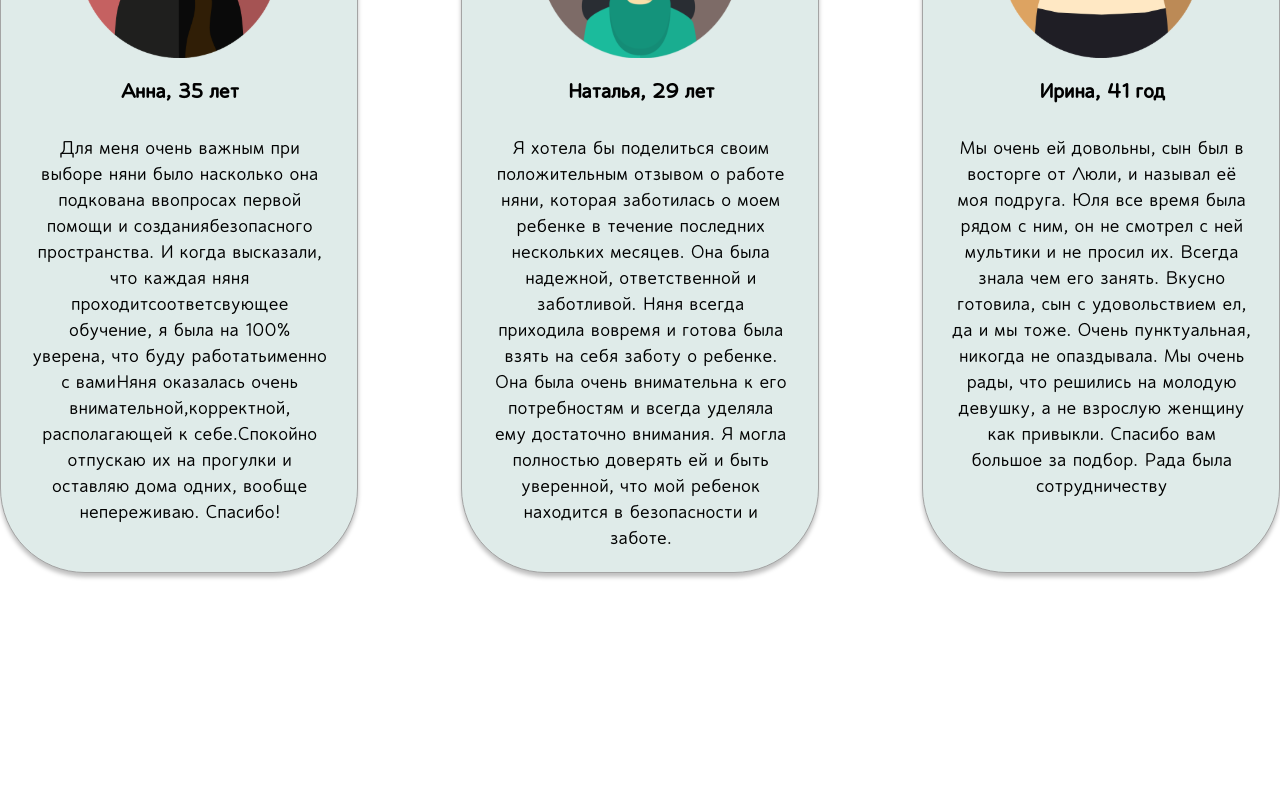
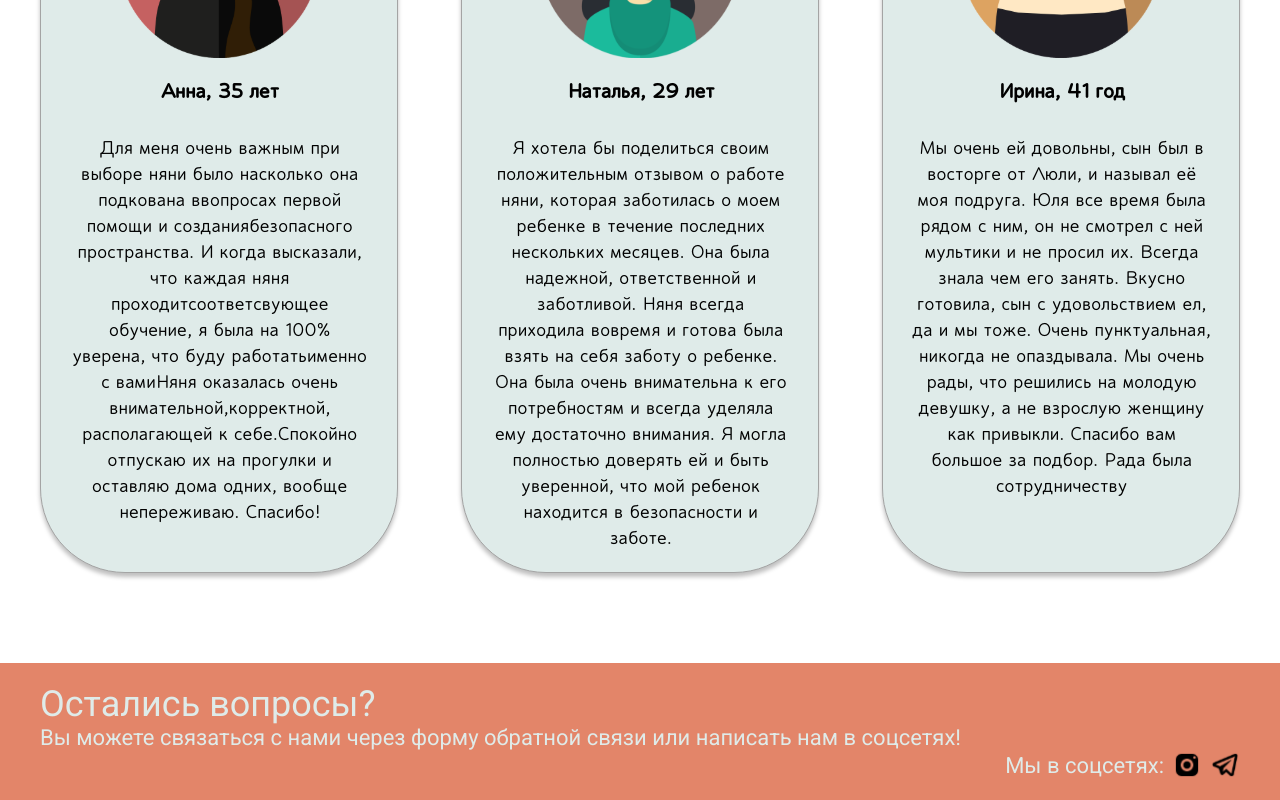
Before and after one commit to DaniilSerga/Babysitter-website, a React (Create React App) app: page / in a window 1280 px wide. Shown: the part 5855-6655 px from the top of the page. Before the commit the page ends 6518 px from the top, so only its background shows below. Built offline with nearby package versions, Linux system fonts and the light colour scheme.

Commit message:
feat: add divider section

```diff
--- a/src/App.tsx
+++ b/src/App.tsx
@@ -1,6 +1,6 @@
 import React from 'react';
 import './App.scss';
-import { FeedbackDivider, Header } from 'components';
+import { FeedbackDivider, Header, QuestionsDivider } from 'components';
 import { AchievementsSection, FeedbacksSection, MainSection, ServicesList, ServicesSection } from 'pages';
 
 function App() {
@@ -13,6 +13,7 @@ function App() {
         <ServicesList />
         <AchievementsSection />
         <FeedbacksSection />
+        <QuestionsDivider />
     </div>
   );
 }
--- a/src/assets/icons/index.ts
+++ b/src/assets/icons/index.ts
@@ -5,5 +5,7 @@ import flexIcon from './flexIcon.svg';
 import careIcon from './careIcon.svg';
 import privacyIcon from './privacyIcon.svg';
 import experienceIcon from './experienceIcon.svg';
+import telegramIcon from './telegramIcon.svg';
+import instagramIcon from './instagramIcon.svg';
 
-export {logo, professionalismIcon, childEducationIcon, flexIcon, careIcon, privacyIcon, experienceIcon};
+export {logo, professionalismIcon, childEducationIcon, flexIcon, careIcon, privacyIcon, experienceIcon, telegramIcon, instagramIcon};
--- /dev/null
+++ b/src/components/QuestionsDivider/QuestionsDivider.module.scss
@@ -0,0 +1,51 @@
+@import 'styles/_variables';
+
+.sectionContainer {
+    display: flex;
+    justify-content: center;
+    padding: 20px 28px;
+    background-color: $copper;
+}
+
+.contentWrapper {
+    display: flex;
+    flex-direction: column;
+    align-items: flex-start;
+    width: 100%;
+    max-width: 1200px;
+
+    & > p:first-of-type {
+        color: $platinum;
+        font-family: Roboto;
+        font-size: 36px;
+    }
+
+    & > p:last-of-type {
+        color: $platinum;
+        font-family: Roboto;
+        font-size: 22px;
+    }
+}
+
+.linksContainer {
+    display: flex;
+    align-items: center;
+    align-self: flex-end;
+    gap: 8px;
+
+    & > p {
+        color: $platinum;
+        font-family: Roboto;
+        font-size: 22px;
+    }
+}
+
+.iconContainer {
+    width: 30px;
+    height: 30px;
+
+    & > img {
+        width: 100%;
+        height: auto;
+    }
+}
--- /dev/null
+++ b/src/components/QuestionsDivider/QuestionsDivider.tsx
@@ -0,0 +1,26 @@
+import React, {FC} from 'react';
+
+import styles from './QuestionsDivider.module.scss';
+import { instagramIcon, telegramIcon } from 'assets';
+
+const QuestionsDivider: FC = () => {
+    return (
+        <section className={styles.sectionContainer}>
+            <div className={styles.contentWrapper}>
+                <p>Остались вопросы?</p>
+                <p>Вы можете связаться с нами через форму обратной связи или написать нам в соцсетях!</p>
+                <div className={styles.linksContainer}>
+                    <p>Мы в соцсетях:</p>
+                    <a className={styles.iconContainer} href="https://www.instagram.com/vasha_nanny_brest/">
+                        <img src={instagramIcon} alt="Instagram icon" />
+                    </a>
+                    <a className={styles.iconContainer} href="https://web.telegram.org">
+                        <img src={telegramIcon} alt="Telegram icon" />
+                    </a>
+                </div>
+            </div>
+        </section>
+    );
+};
+
+export default QuestionsDivider;
--- /dev/null
+++ b/src/components/QuestionsDivider/index.ts
@@ -0,0 +1,3 @@
+import QuestionsDivider from "./QuestionsDivider";
+
+export {QuestionsDivider};
--- a/src/components/index.ts
+++ b/src/components/index.ts
@@ -1,5 +1,6 @@
 import {Header} from "./Header";
 import {FeedbackDivider} from "./FeedbackDivider";
 import {RequestButton} from "./RequestButton";
+import { QuestionsDivider } from "./QuestionsDivider";
 
-export {RequestButton, Header, FeedbackDivider};
+export {RequestButton, Header, FeedbackDivider, QuestionsDivider};
--- a/src/pages/FeedbacksSection/FeedbacksSection.module.scss
+++ b/src/pages/FeedbacksSection/FeedbacksSection.module.scss
@@ -8,7 +8,7 @@
 
 .contentWrapper {
     width: 100%;
-    max-width: 1300px;
+    max-width: 1200px;
 
     & > h2 {
         color: $dolphinGray;
--- a/src/pages/FeedbacksSection/FeedbacksSection.tsx
+++ b/src/pages/FeedbacksSection/FeedbacksSection.tsx
@@ -2,6 +2,7 @@ import React, {FC} from 'react';
 
 import styles from './FeedbacksSection.module.scss';
 import {CUSTOMERS} from 'constants/customers';
+import { QuestionsDivider } from 'components';
 
 const FeedbacksSection: FC = () => {
     return (
--- a/src/styles/_variables.scss
+++ b/src/styles/_variables.scss
@@ -7,3 +7,4 @@ $platinum: #DFEBE9;
 $outerSpace: #44514B;
 $quickSilver: #A4A4A4;
 $black: #000000;
+$white: #FFFFFF;
```
Also changed, not shown: src/assets/icons/instagramIcon.svg (added), src/assets/icons/telegramIcon.svg (added).
